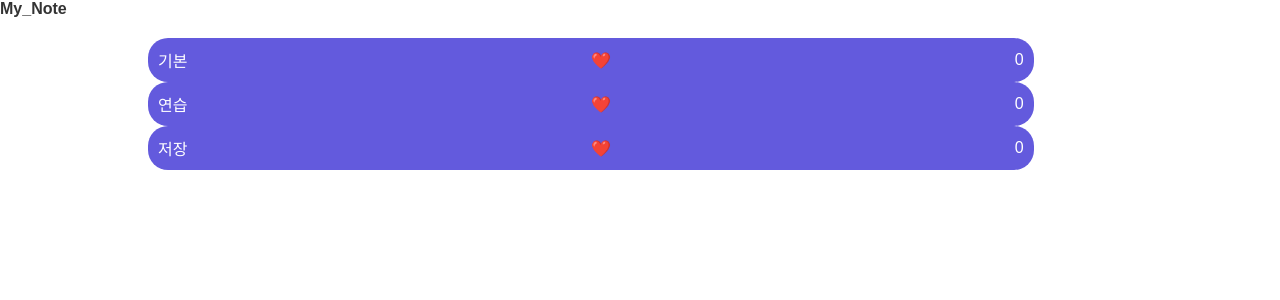
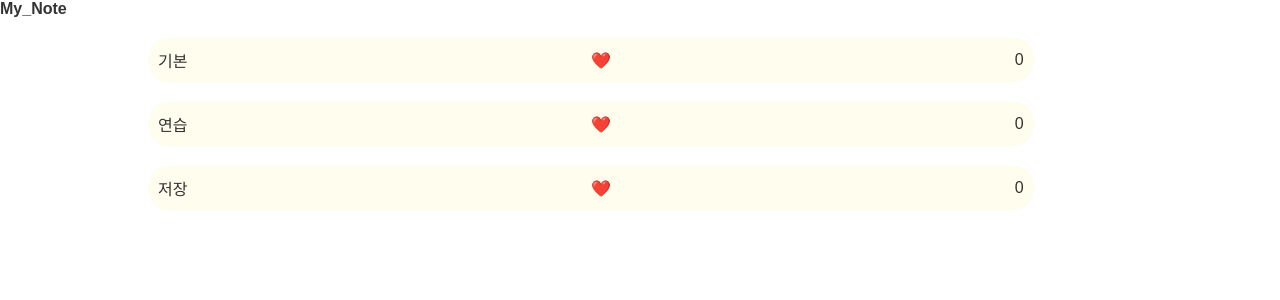
Before and after one commit to eunkyeongMOMO/React_study, a React (Create React App) app in the folder Remind_React/note/: page / in a window 1280 px wide. Shown: the top 300 px of the page. Built offline with nearby package versions, Linux system fonts and the light colour scheme.

Commit message:
add. 230323_re_?

```diff
--- a/Remind_React/note/src/App.css
+++ b/Remind_React/note/src/App.css
@@ -26,5 +26,5 @@ img { border: 0; vertical-align: top; }
 /* content css */
 .postList{width: 80%; padding: 20px; margin: 0 auto;}
 .postList li{width: 90%; padding: 10px; text-align: start; display: flex; justify-content: space-between;
-  align-items: center; color:#fff; background:#635add; border-radius: 20px;}
+  align-items: center; color:#333; background:#fffeee; margin-bottom: 20px; border-radius: 20px;}
 .modal{padding:20px; width: 80%; margin: 20px auto 50px; background: #5acedd; color:#333; border-radius: 20px;}
--- a/Remind_React/note/src/App.js
+++ b/Remind_React/note/src/App.js
@@ -3,8 +3,14 @@ import { useState } from 'react'
 
 function App() {
   let [posts, postsModify] = useState(['기본','연습','저장']);
-  let [likes, likesModify]=useState(0)
+  let [likes, likesModify]=useState([0,0,0]);
+  let [modal, setmodal] = useState(false);
 
+  let likePlus = (index) =>{
+    let copyLikes = [...likes];
+    copyLikes[index]= copyLikes[index]+1;
+    likesModify(copyLikes);
+  }
   return (
     <div className="App">
       <header>
@@ -13,23 +19,19 @@ function App() {
         </div>
       </header>
     <ul className='postList'>
-      <li>
-        <p>{posts[0]}</p>
-        <span onClick={()=>{likesModify(likes+1)}}>❤️</span>
-        <span>{likes}</span>
-      </li>
-      <li>
-        <p>{posts[1]}</p>
-        <span onClick={()=>{likesModify(likes+1)}}>❤️</span>
-        <span>{likes}</span>
-      </li>
-      <li>
-        <p>{posts[2]}</p>
-        <span onClick={()=>{likesModify(likes+1)}}>❤️</span>
-        <span>{likes}</span>
-      </li>
-    </ul>
-
+    {
+      posts.map(
+       function(value, index){
+          return (
+          <li key={index} onClick={()=>{
+          if(modal==false){setmodal(true)}else{setmodal(false)}}}>
+            <p>{value}</p>
+            <span onClick={()=>{likePlus(index)}}>❤️</span>
+            <span>{likes[index]}</span>
+          </li>)
+        })
+   }
+      </ul>
     </div>
   );
 }
@@ -41,7 +43,6 @@ const Modal = ()=>{
         <p>날짜</p>
         <p>상세내용</p>
       </div>
-
   )
 }
 export default App;
```
Also changed, not shown: 1 other file (tests, documents, lock files or other folders).
